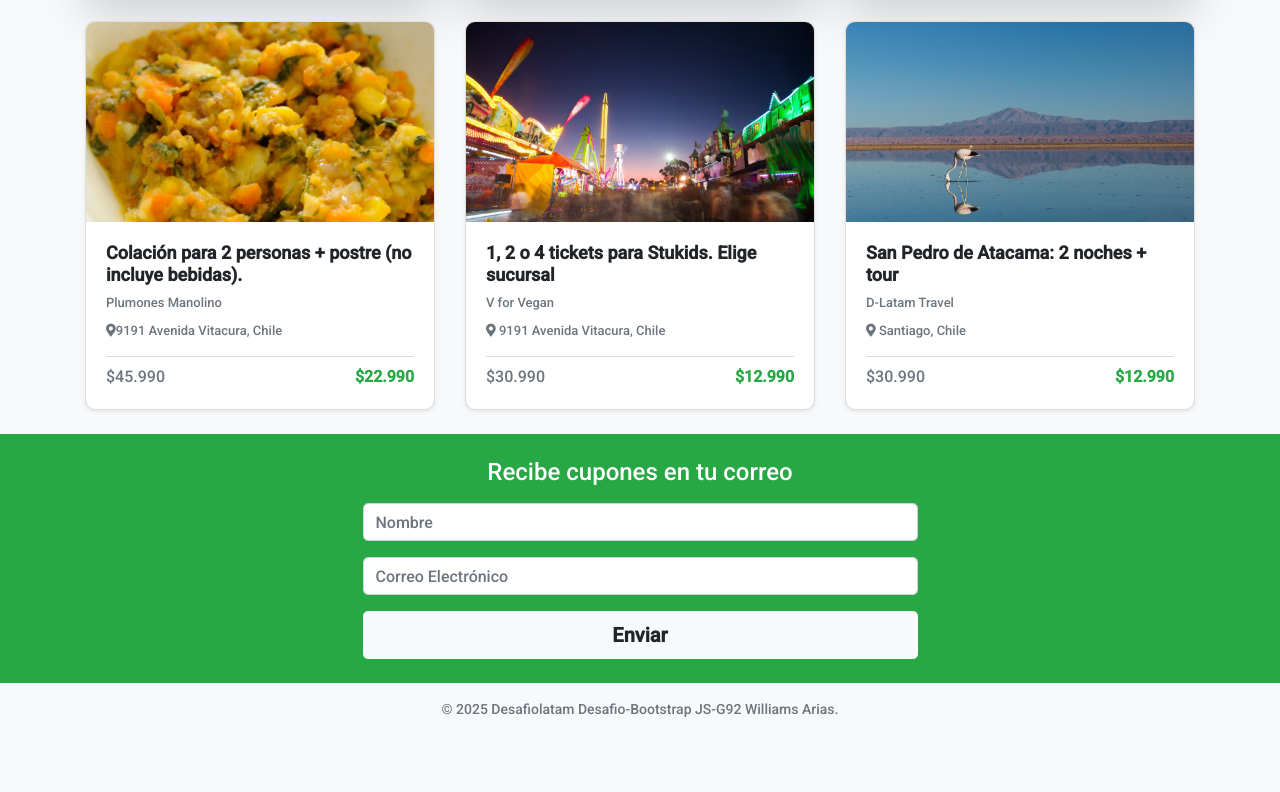
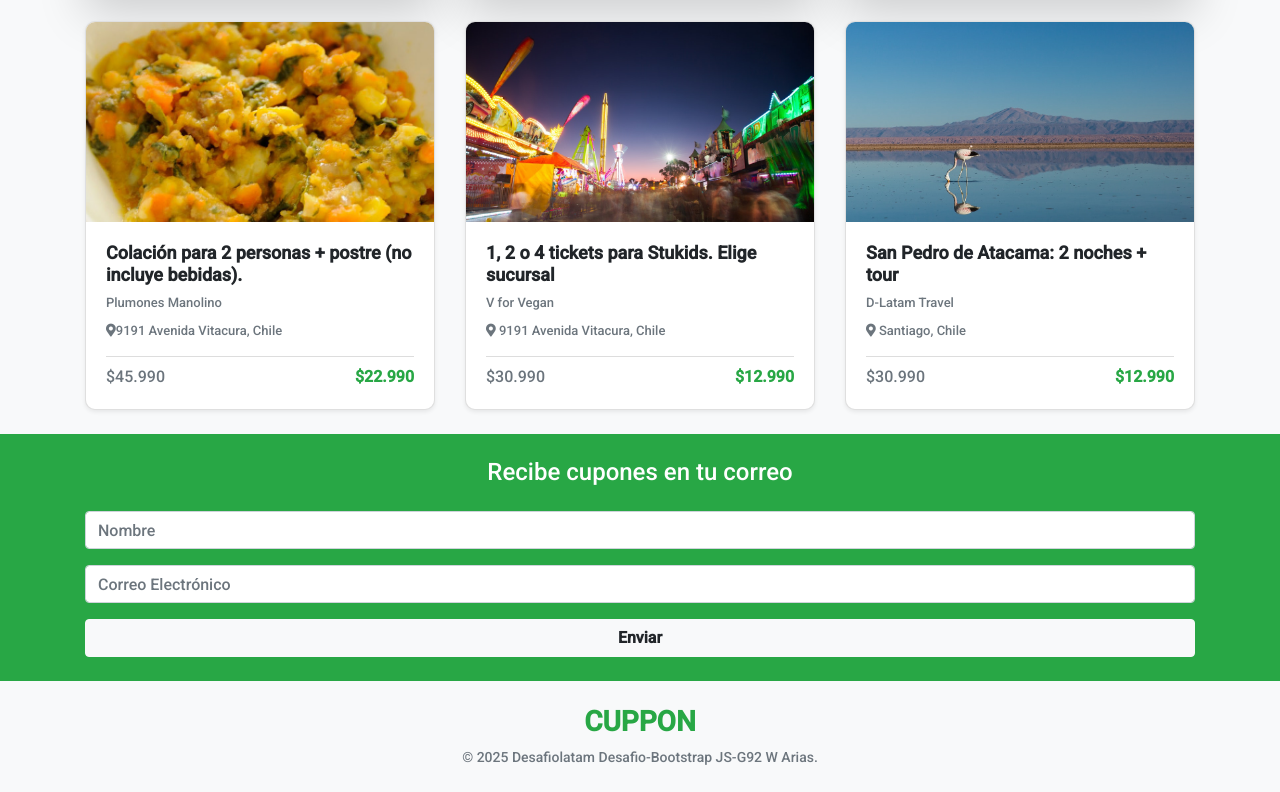
Before and after one commit to wiimri/Desafio-4-bootstrap, a plain HTML site: page index.html in a window 1280 px wide. Shown: the part 468-1260 px from the top of the page. Before the commit the page ends 1204 px from the top, so only its background shows below. Drawn offline with nearby package versions, Linux system fonts and the light colour scheme.

Commit message:
index.html

```diff
--- a/index.html
+++ b/index.html
@@ -142,28 +142,30 @@
         </div>
     </div>
 
-    <!-- Formulario  -->
+    <!-- Formulario -->
     <div class="container-fluid bg-success text-white py-4">
         <div class="container text-center">
-            <h4 class="mb-3">Recibe cupones en tu correo</h4>
-            <form class="w-50 mx-auto">
+            <h4 class="mb-4">Recibe cupones en tu correo</h4>
+            <form class="w-100 mx-auto">
                 <div class="form-group">
-                    <input type="text" class="form-control rounded-lg" placeholder="Nombre">
+                    <input type="text" class="form-control w-100" placeholder="Nombre">
                 </div>
                 <div class="form-group">
-                    <input type="email" class="form-control rounded-lg" placeholder="Correo Electrónico">
+                    <input type="email" class="form-control w-100" placeholder="Correo Electrónico">
                 </div>
-                <button type="submit" class="btn btn-light btn-block btn-lg rounded-lg">Enviar</button>
-            </form>
-        </div>
+               <button type="submit" class="btn btn-light btn-block">Enviar</button>
+          </form>
+     </div>
     </div>
 
+
     <!-- Footer -->
-    <footer class="text-center py-3 bg-light">
-        <p class="m-0 text-muted">&copy; 2025 Desafiolatam Desafio-Bootstrap JS-G92 Williams Arias.</p>
+    <footer class="text-center py-4 bg-light">
+        <h3 class="footer-logo text-success font-weight-bold">CUPPON</h3>
+        <p class="m-0 text-muted">&copy; 2025 Desafiolatam Desafio-Bootstrap JS-G92 W Arias.</p>
     </footer>
 
-    <!-- Bootstrap --> <!-- si se elimina sigue funcionando, solo que en movil no se despliega -->
+    <!-- Bootstrap menu --> <!-- si se elimina sigue funcionando, solo que en movil no se despliega -->
     <script src="https://code.jquery.com/jquery-3.5.1.slim.min.js"></script>
     <script src="https://cdn.jsdelivr.net/npm/@popperjs/core@2.5.3/dist/umd/popper.min.js"></script>
     <script src="https://stackpath.bootstrapcdn.com/bootstrap/4.5.2/js/bootstrap.min.js"></script>
```
